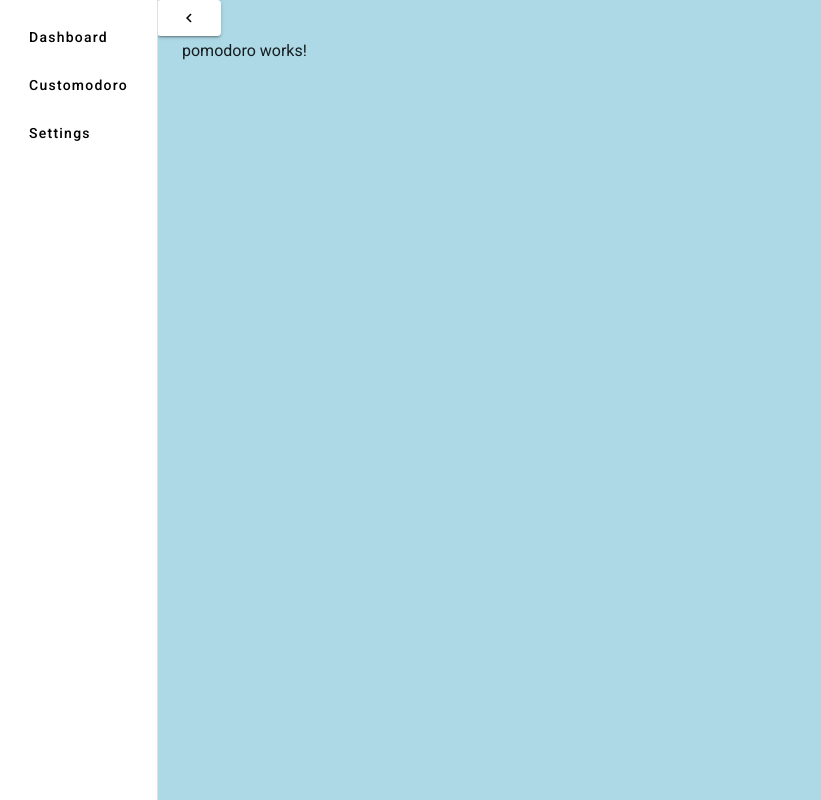
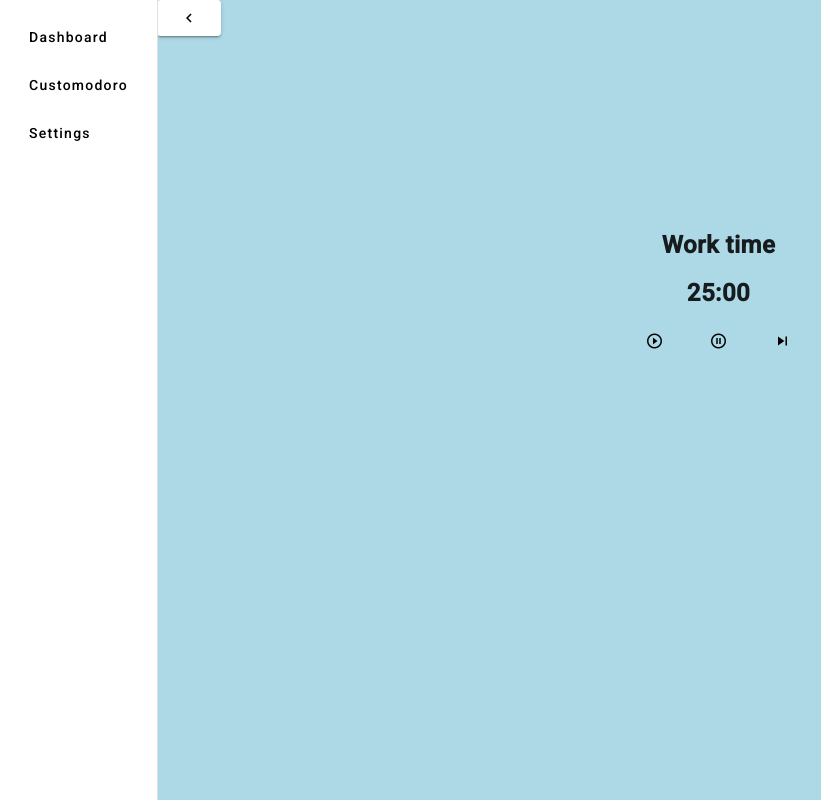
Before and after one commit to xLonelyPlayer/customodoro, an Angular app: page /customodoro in a window 1280 px wide. Shown: the whole page, without its empty margins (0-821 px from the left). Built offline with nearby package versions, Linux system fonts and the light colour scheme.

Commit message:
Adicionado pomodoro

```diff
--- a/src/app/app.component.html
+++ b/src/app/app.component.html
@@ -7,7 +7,7 @@
       #sidenav mode="side"
       [(opened)]="opened"
       (opened)="handleSidenavOpen()"
-      (closed)="handleSidenavClosed"
+      (closed)="handleSidenavClosed()"
       >
       <app-menu></app-menu>
     </mat-sidenav>
--- a/src/app/app.component.scss
+++ b/src/app/app.component.scss
@@ -1,5 +1,5 @@
 .app-sidenav-container {
-  --visible-drawer-space: 70px;
+  --visible-drawer-space: 50px;
 
   background: lightblue;
   position: absolute;
--- a/src/app/app.component.ts
+++ b/src/app/app.component.ts
@@ -1,9 +1,9 @@
-import { Component } from '@angular/core';
+import { Component, ViewEncapsulation } from '@angular/core';
 
 @Component({
   selector: 'app-root',
   templateUrl: './app.component.html',
-  styleUrl: './app.component.scss'
+  styleUrl: './app.component.scss',
 })
 export class AppComponent {
   title = 'customodoro';
--- a/src/app/app.module.ts
+++ b/src/app/app.module.ts
@@ -8,6 +8,7 @@ import { provideAnimationsAsync } from '@angular/platform-browser/animations/asy
 import { SettingsComponent } from './components/settings/settings.component';
 import { ModalComponent } from './components/modal/modal.component';
 import { DashboardComponent } from './components/dashboard/dashboard.component';
+import { PomodoroComponent } from './components/pomodoro/pomodoro.component';
 
 import { MatButtonModule } from '@angular/material/button';
 import { FormsModule } from '@angular/forms';
@@ -16,6 +17,7 @@ import { MatSidenavModule } from '@angular/material/sidenav';
 import { MatIconModule } from '@angular/material/icon';
 import { MenuComponent } from './components/menu/menu.component';
 import { MatListModule } from '@angular/material/list';
+import { MatGridListModule } from '@angular/material/grid-list';
 
 @NgModule({
   declarations: [
@@ -24,6 +26,7 @@ import { MatListModule } from '@angular/material/list';
     ModalComponent,
     DashboardComponent,
     MenuComponent,
+    PomodoroComponent,
   ],
   imports: [
     BrowserModule,
@@ -33,7 +36,8 @@ import { MatListModule } from '@angular/material/list';
     FormsModule,
     MatButtonModule,
     MatIconModule,
-    MatListModule
+    MatListModule,
+    MatGridListModule
   ],
   providers: [
     provideAnimationsAsync()
--- a/src/app/components/pomodoro/pomodoro.component.html
+++ b/src/app/components/pomodoro/pomodoro.component.html
@@ -1 +1,25 @@
-<p>pomodoro works!</p>
+<section>
+  <mat-grid-list cols="1" rowHeight="2:1">
+    <mat-grid-tile>
+      <mat-list role="list">
+        <mat-list-item role="listitem" class="align-items-center">
+          <h2>{{ currentCycle?.label || 'Sem informação' }}</h2>
+        </mat-list-item>
+        <mat-list-item role="listitem" class="align-items-center">
+          <h2>{{ displayTimer }}</h2>
+        </mat-list-item>
+        <mat-list-item role="listitem" class="align-items-center">
+          <button mat-button (click)="handleOnStart($event)">
+            <mat-icon class="mat-protected-no-space" fontIcon="play_circle_outline"></mat-icon>
+          </button>
+          <button mat-button (click)="handleOnPause($event)">
+            <mat-icon class="mat-protected-no-space" fontIcon="pause_circle_outline"></mat-icon>
+          </button>
+          <button mat-button (click)="handleOnSkip($event)">
+            <mat-icon class="mat-protected-no-space" fontIcon="skip_next"></mat-icon>
+          </button>
+        </mat-list-item>
+      </mat-list>
+    </mat-grid-tile>
+  </mat-grid-list>
+</section>
--- a/src/app/components/pomodoro/pomodoro.component.scss
+++ b/src/app/components/pomodoro/pomodoro.component.scss
@@ -0,0 +1,11 @@
+mat-icon.mat-protected-no-space {
+  margin-right: 0px;
+  margin-left: 0px;
+}
+
+.align-items-center {
+  display: flex;
+  align-items: center;
+  justify-content: center;
+  text-align: center;
+}
--- a/src/app/components/pomodoro/pomodoro.component.ts
+++ b/src/app/components/pomodoro/pomodoro.component.ts
@@ -1,4 +1,8 @@
 import { Component } from '@angular/core';
+
+const SOUND_ON = true;
+const DEFAULT_WORK_TIME_DURATION = 1500;
+const DEFAULT_SHORT_BREAK_DURATION = 300;
 
 @Component({
   selector: 'app-pomodoro',
@@ -7,4 +11,115 @@ import { Component } from '@angular/core';
 })
 export class PomodoroComponent {
 
+  at_work: boolean = false;
+  cycles: Cycle[] = [
+    { order: 0, id: 'work_time', label: 'Work time', duration: DEFAULT_WORK_TIME_DURATION, active: true },
+    { order: 1, id: 'short_break', label: 'Short break', duration: DEFAULT_SHORT_BREAK_DURATION, active: false }
+  ];
+
+  get currentCycle(): Cycle | undefined {
+    const current = this.cycles.find(cycle => cycle.active);
+    return current;
+  }
+
+  get displayTimer() {
+    const timer = new Date(0);
+    timer.setSeconds(this.currentCycle?.duration || 0);
+    return timer.toISOString().substring(14, 19);
+  }
+
+  workCycle(): void {
+    if (!this.at_work || !this.currentCycle) {
+      return;
+    }
+
+    this.currentCycle.duration -= 1;
+
+    if (this.currentCycle.duration <= -1) {
+      this.alternateCycle();
+    }
+
+    setTimeout(() => {
+      this.workCycle();
+    }, 1000);
+  }
+
+  alternateCycle(options: AlternateCycleOptions = { notify: true, sound: true }): void {
+    if (!this.currentCycle) {
+      return;
+    }
+
+    let index = this.currentCycle.order;
+    let next = index + 1;
+    if (next >= 2) { next = 0 }
+
+    this.cycles[next].active = true;
+    this.cycles[index].duration = this.cycles[index].id == 'work_time' ? DEFAULT_WORK_TIME_DURATION : DEFAULT_SHORT_BREAK_DURATION
+    this.cycles[index].active = false;
+
+    if (options.sound) {
+      this.playSound();
+    }
+    if (options.notify) {
+      this.notify();
+    }
+
+    return;
+  }
+
+  playSound(): void {
+    if (!SOUND_ON || !this.currentCycle) {
+      return;
+    }
+
+    let audio_file = this.currentCycle.id == 'short_break' ? 'short_break_start.mp3' : 'short_break_end.mp3';
+    const audio = new Audio(`assets/${audio_file}`);
+    audio.play();
+  }
+
+  notify(): void {
+    if (!this.currentCycle) {
+      return;
+    }
+
+    if (Notification.permission !== 'granted') {
+      Notification.requestPermission();
+    } else {
+      new Notification('Cycle change', {
+        body: this.currentCycle.id == 'short_break' ? 'Short break' : 'Work time',
+        icon: 'assets/logo.png',
+        tag: 'Pomodoro'
+      });
+    }
+  }
+
+  handleOnStart(_e: Event): void {
+    this.at_work = true;
+    this.workCycle();
+    return;
+  }
+
+  handleOnPause(_e: Event): void {
+    this.at_work = false;
+    return;
+  }
+
+  handleOnSkip(_e: Event): void {
+    this.at_work = false;
+    this.alternateCycle({ notify: true, sound: false });
+    return;
+  }
 }
+
+interface Cycle {
+  order: number;
+  id: string;
+  label: string;
+  duration: number;
+  active: boolean;
+}
+
+interface AlternateCycleOptions {
+  notify?: boolean;
+  sound?: boolean;
+}
```
